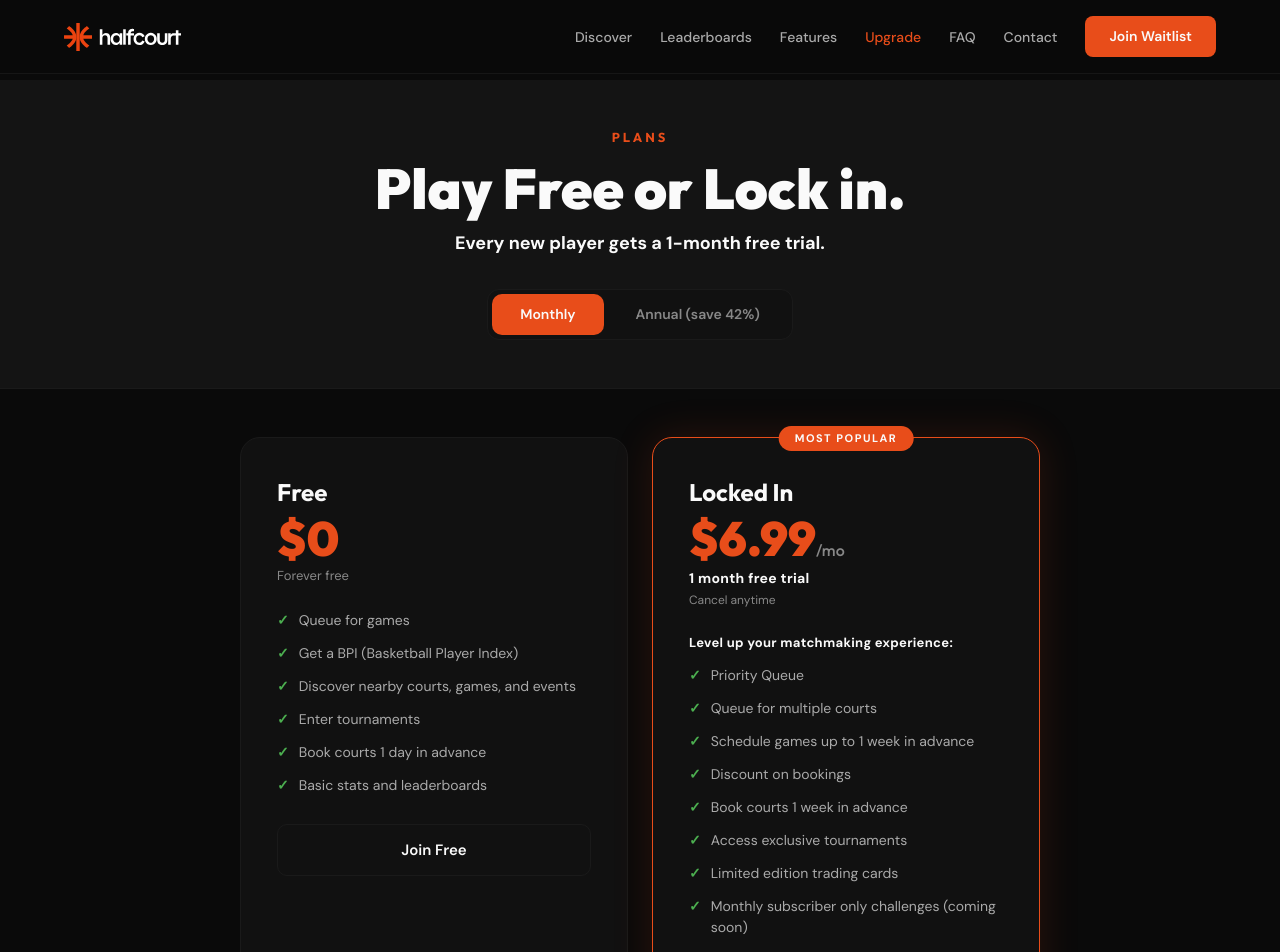
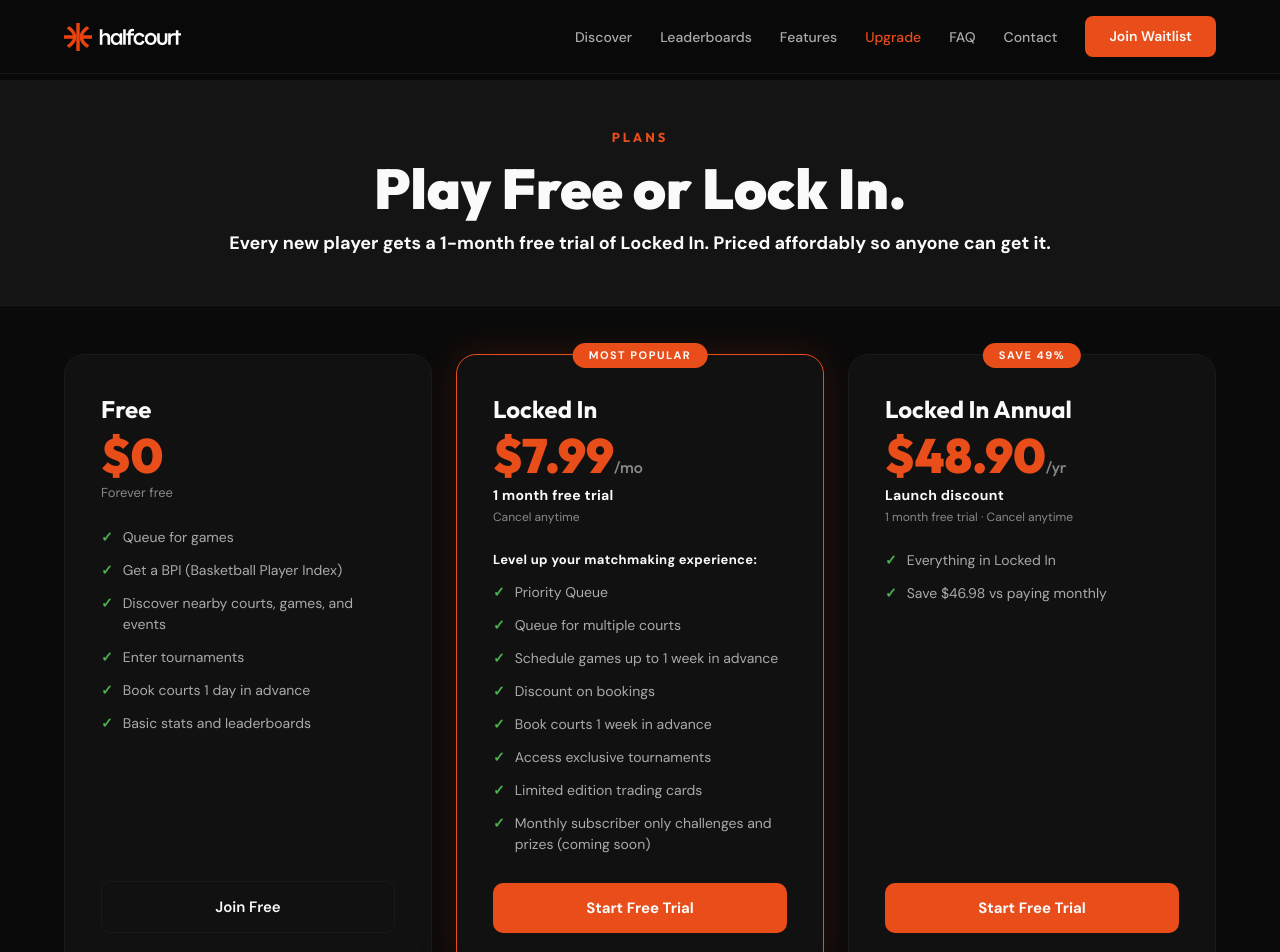
Before and after one commit to Nikyo114/halfcourt-web, a Next.js app: page /plans in a window 1280 px wide. Shown: the top 952 px of the page. Built offline with nearby package versions, Linux system fonts and the light colour scheme.

Commit message:
Pricing change and annual next to monthly

```diff
--- a/src/app/layout.tsx
+++ b/src/app/layout.tsx
@@ -177,7 +177,7 @@ const softwareAppSchema = {
     },
     {
       "@type": "Offer",
-      price: "6.99",
+      price: "7.99",
       priceCurrency: "AUD",
       name: "Locked In",
       billingIncrement: "P1M",
--- a/src/app/plans/page.tsx
+++ b/src/app/plans/page.tsx
@@ -1,5 +1,4 @@
 "use client";
-import { useState } from "react";
 import Link from "next/link";
 import Nav from "@/components/Nav";
 
@@ -20,7 +19,7 @@ const pro = [
   "Book courts 1 week in advance",
   "Access exclusive tournaments",
   "Limited edition trading cards",
-  "Monthly subscriber only challenges (coming soon)",
+  "Monthly subscriber only challenges and prizes (coming soon)",
 ];
 
 const comparison = [
@@ -36,12 +35,10 @@ const comparison = [
   { feature: "Basic stats & leaderboards", free: true, locked: true },
   { feature: "Discount on bookings", free: false, locked: true },
   { feature: "Limited edition trading cards", free: false, locked: true },
-  { feature: "Monthly subscriber only challenges (coming soon)", free: false, locked: true },
+  { feature: "Monthly subscriber only challenges and prizes (coming soon)", free: false, locked: true },
 ];
 
 export default function PlansPage() {
-  const [annual, setAnnual] = useState(false);
-
   const renderVal = (val: boolean | string) => {
     if (val === true) return <span style={{ color: "var(--green-light)", fontWeight: 700 }}>✓</span>;
     if (val === false) return <span style={{ color: "var(--grey-dark)" }}>·</span>;
@@ -56,28 +53,16 @@ export default function PlansPage() {
         <div style={{ background: "var(--dark-surface)", borderBottom: "1px solid var(--dark-border)", padding: "48px 0 48px", textAlign: "center" }}>
           <div style={{ maxWidth: 1200, margin: "0 auto", padding: "0 24px" }}>
             <div style={{ fontSize: 13, fontWeight: 700, letterSpacing: 3, textTransform: "uppercase", color: "var(--orange)", marginBottom: 12, fontFamily: "var(--font-outfit)" }}>Plans</div>
-            <h1 style={{ fontFamily: "var(--font-outfit)", fontSize: "clamp(32px,5vw,56px)", fontWeight: 900, lineHeight: 1.05, marginBottom: 12 }}>Play Free or Lock in.</h1>
-            <p style={{ fontSize: 18, color: "var(--white)", fontWeight: 700, marginBottom: 32 }}>Every new player gets a 1-month free trial.</p>
-
-            {/* Toggle */}
-            <div style={{ display: "flex", justifyContent: "center", gap: 4, background: "var(--dark-card)", border: "1px solid var(--dark-border)", borderRadius: 12, padding: 4, width: "fit-content", margin: "0 auto" }}>
-              {["Monthly", "Annual (save 42%)"].map((t, i) => (
-                <button key={t} onClick={() => setAnnual(i === 1)} style={{
-                  padding: "10px 28px", borderRadius: 10, fontSize: 14, fontWeight: 600, border: "none", cursor: "pointer",
-                  fontFamily: "var(--font-dm-sans)", transition: "all 0.2s",
-                  background: annual === (i === 1) ? "var(--orange)" : "transparent",
-                  color: annual === (i === 1) ? "var(--white)" : "var(--grey)",
-                }}>{t}</button>
-              ))}
-            </div>
+            <h1 style={{ fontFamily: "var(--font-outfit)", fontSize: "clamp(32px,5vw,56px)", fontWeight: 900, lineHeight: 1.05, marginBottom: 12 }}>Play Free or Lock In.</h1>
+            <p style={{ fontSize: 18, color: "var(--white)", fontWeight: 700 }}>Every new player gets a 1-month free trial of Locked In. Priced affordably so anyone can get it.</p>
           </div>
         </div>
 
         <div style={{ maxWidth: 1200, margin: "0 auto", padding: "48px 24px 80px" }}>
           {/* Plan cards */}
-          <div style={{ display: "grid", gridTemplateColumns: "1fr 1fr", gap: 24, maxWidth: 800, margin: "0 auto 64px" }} className="plans-grid">
+          <div style={{ display: "grid", gridTemplateColumns: "1fr 1fr 1fr", gap: 24, maxWidth: 1160, margin: "0 auto 64px" }} className="plans-grid">
             {/* Free */}
-            <div style={{ background: "var(--dark-card)", border: "1px solid var(--dark-border)", borderRadius: 20, padding: 36, textAlign: "left" }}>
+            <div style={{ background: "var(--dark-card)", border: "1px solid var(--dark-border)", borderRadius: 20, padding: 36, textAlign: "left", display: "flex", flexDirection: "column" }}>
               <div style={{ fontFamily: "var(--font-outfit)", fontSize: 24, fontWeight: 700, marginBottom: 4 }}>Free</div>
               <div style={{ fontFamily: "var(--font-outfit)", fontSize: 48, fontWeight: 900, color: "var(--orange)", lineHeight: 1 }}>$0</div>
               <div style={{ fontSize: 13, color: "var(--grey)", marginTop: 4, marginBottom: 24 }}>Forever free</div>
@@ -88,7 +73,7 @@ export default function PlansPage() {
                   </li>
                 ))}
               </ul>
-              <Link href="/#waitlist" style={{ display: "block", textAlign: "center", padding: "14px", borderRadius: 10, background: "transparent", border: "1px solid var(--dark-border)", color: "var(--white)", fontSize: 15, fontWeight: 600, textDecoration: "none", fontFamily: "var(--font-dm-sans)", transition: "all 0.2s" }}
+              <Link href="/#waitlist" style={{ marginTop: "auto", display: "block", textAlign: "center", padding: "14px", borderRadius: 10, background: "transparent", border: "1px solid var(--dark-border)", color: "var(--white)", fontSize: 15, fontWeight: 600, textDecoration: "none", fontFamily: "var(--font-dm-sans)", transition: "all 0.2s" }}
                 onMouseEnter={(e) => (e.currentTarget.style.borderColor = "var(--orange)")}
                 onMouseLeave={(e) => (e.currentTarget.style.borderColor = "var(--dark-border)")}>
                 Join Free
@@ -96,12 +81,12 @@ export default function PlansPage() {
             </div>
 
             {/* Locked In */}
-            <div style={{ background: "var(--dark-card)", border: "1px solid var(--orange)", borderRadius: 20, padding: 36, position: "relative", textAlign: "left", boxShadow: "0 0 40px rgba(232,77,26,0.15)" }}>
+            <div style={{ background: "var(--dark-card)", border: "1px solid var(--orange)", borderRadius: 20, padding: 36, position: "relative", textAlign: "left", boxShadow: "0 0 40px rgba(232,77,26,0.15)", display: "flex", flexDirection: "column" }}>
               <div style={{ position: "absolute", top: -12, left: "50%", transform: "translateX(-50%)", background: "var(--orange)", color: "var(--white)", fontSize: 11, fontWeight: 700, letterSpacing: 1.5, padding: "4px 16px", borderRadius: 100, whiteSpace: "nowrap" }}>MOST POPULAR</div>
               <div style={{ fontFamily: "var(--font-outfit)", fontSize: 24, fontWeight: 700, marginBottom: 4 }}>Locked In</div>
               <div style={{ fontFamily: "var(--font-outfit)", fontSize: 48, fontWeight: 900, color: "var(--orange)", lineHeight: 1 }}>
-                {annual ? "$48.90" : "$6.99"}
-                <span style={{ fontSize: 16, fontWeight: 500, color: "var(--grey)" }}>{annual ? "/yr" : "/mo"}</span>
+                $7.99
+                <span style={{ fontSize: 16, fontWeight: 500, color: "var(--grey)" }}>/mo</span>
               </div>
               <div style={{ fontSize: 14, color: "var(--white)", fontWeight: 800, marginTop: 6, letterSpacing: 0.3 }}>1 month free trial</div>
               <div style={{ fontSize: 12, color: "var(--grey)", marginTop: 2, marginBottom: 24 }}>Cancel anytime</div>
@@ -113,7 +98,29 @@ export default function PlansPage() {
                   </li>
                 ))}
               </ul>
-              <Link href="/#waitlist" style={{ display: "block", textAlign: "center", padding: "14px", borderRadius: 10, background: "var(--orange)", border: "none", color: "var(--white)", fontSize: 15, fontWeight: 700, textDecoration: "none", fontFamily: "var(--font-dm-sans)" }}>
+              <Link href="/#waitlist" style={{ marginTop: "auto", display: "block", textAlign: "center", padding: "14px", borderRadius: 10, background: "var(--orange)", border: "none", color: "var(--white)", fontSize: 15, fontWeight: 700, textDecoration: "none", fontFamily: "var(--font-dm-sans)" }}>
+                Start Free Trial
+              </Link>
+            </div>
+
+            {/* Locked In Annual */}
+            <div style={{ background: "var(--dark-card)", border: "1px solid var(--dark-border)", borderRadius: 20, padding: 36, position: "relative", textAlign: "left", display: "flex", flexDirection: "column" }}>
+              <div style={{ position: "absolute", top: -12, left: "50%", transform: "translateX(-50%)", background: "var(--orange)", color: "var(--white)", fontSize: 11, fontWeight: 700, letterSpacing: 1.5, padding: "4px 16px", borderRadius: 100, whiteSpace: "nowrap" }}>SAVE 49%</div>
+              <div style={{ fontFamily: "var(--font-outfit)", fontSize: 24, fontWeight: 700, marginBottom: 4 }}>Locked In Annual</div>
+              <div style={{ fontFamily: "var(--font-outfit)", fontSize: 48, fontWeight: 900, color: "var(--orange)", lineHeight: 1 }}>
+                $48.90
+                <span style={{ fontSize: 16, fontWeight: 500, color: "var(--grey)" }}>/yr</span>
+              </div>
+              <div style={{ fontSize: 14, color: "var(--white)", fontWeight: 800, marginTop: 6, letterSpacing: 0.3 }}>Launch discount</div>
+              <div style={{ fontSize: 12, color: "var(--grey)", marginTop: 2, marginBottom: 24 }}>1 month free trial · Cancel anytime</div>
+              <ul style={{ listStyle: "none", display: "flex", flexDirection: "column", gap: 12, marginBottom: 28 }}>
+                {["Everything in Locked In", "Save $46.98 vs paying monthly"].map(f => (
+                  <li key={f} style={{ fontSize: 14, color: "var(--grey-light)", display: "flex", alignItems: "flex-start", gap: 10 }}>
+                    <span style={{ color: "var(--green-light)", fontWeight: 700, flexShrink: 0 }}>✓</span>{f}
+                  </li>
+                ))}
+              </ul>
+              <Link href="/#waitlist" style={{ marginTop: "auto", display: "block", textAlign: "center", padding: "14px", borderRadius: 10, background: "var(--orange)", border: "none", color: "var(--white)", fontSize: 15, fontWeight: 700, textDecoration: "none", fontFamily: "var(--font-dm-sans)" }}>
                 Start Free Trial
               </Link>
             </div>
@@ -150,8 +157,8 @@ export default function PlansPage() {
       </main>
 
       <style>{`
-        @media (max-width: 768px) {
-          .plans-grid { grid-template-columns: 1fr !important; }
+        @media (max-width: 1024px) {
+          .plans-grid { grid-template-columns: 1fr !important; max-width: 520px !important; }
         }
       `}</style>
     </>
```
